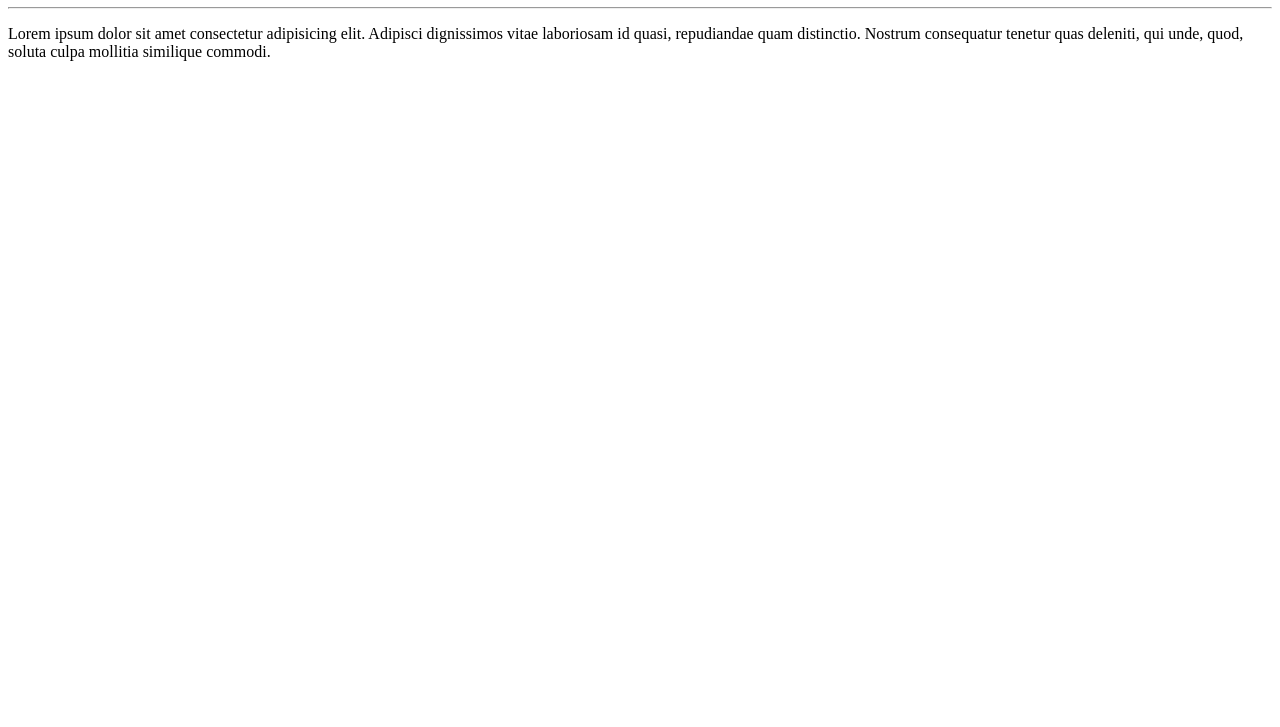
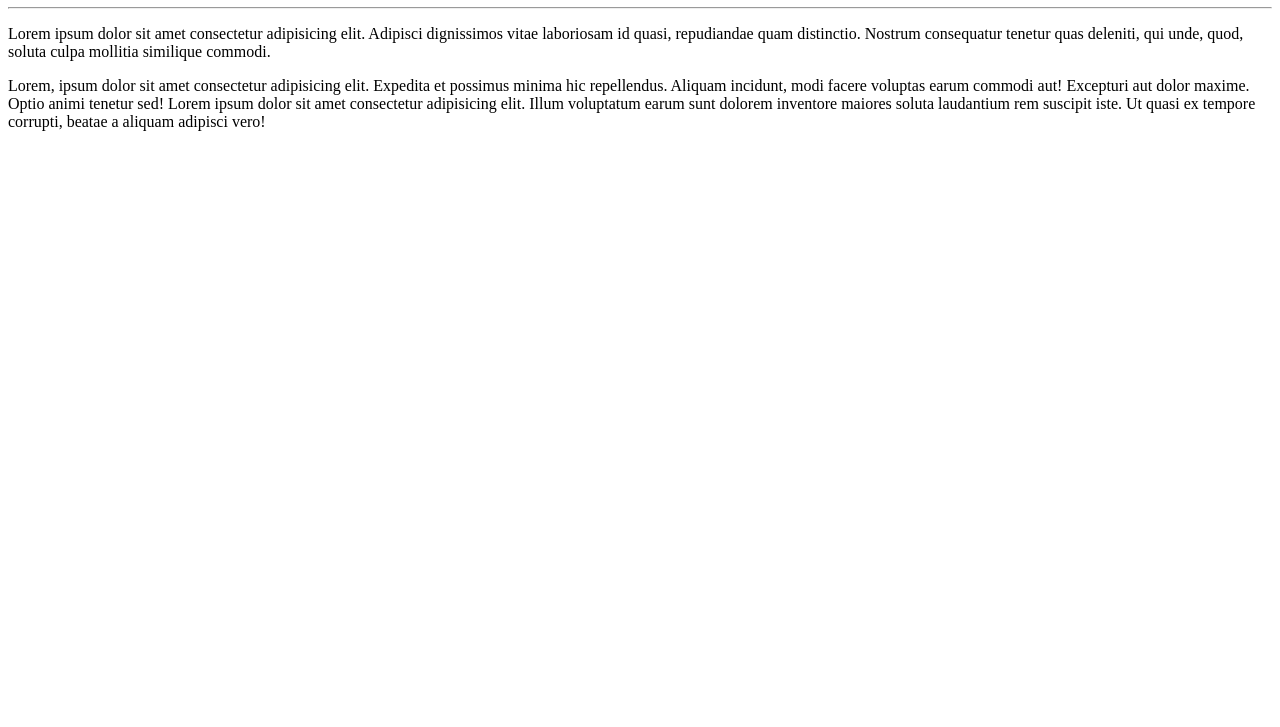
Before and after one commit to izuki005/Ola-mundo, a plain HTML site: page SITE-EXEMPLO/index.html in a window 1280 px wide. Shown: the part 73-800 px from the top of the page. Drawn offline with Linux system fonts and the light colour scheme.

Commit message:
adicionei um parágrafo

```diff
--- a/SITE-EXEMPLO/index.html
+++ b/SITE-EXEMPLO/index.html
@@ -9,5 +9,6 @@
     <h1>Olá, mundo</h1>
     <hr>
     <p>Lorem ipsum dolor sit amet consectetur adipisicing elit. Adipisci dignissimos vitae laboriosam id quasi, repudiandae quam distinctio. Nostrum consequatur tenetur quas deleniti, qui unde, quod, soluta culpa mollitia similique commodi.</p>
+    <p>Lorem, ipsum dolor sit amet consectetur adipisicing elit. Expedita et possimus minima hic repellendus. Aliquam incidunt, modi facere voluptas earum commodi aut! Excepturi aut dolor maxime. Optio animi tenetur sed! Lorem ipsum dolor sit amet consectetur adipisicing elit. Illum voluptatum earum sunt dolorem inventore maiores soluta laudantium rem suscipit iste. Ut quasi ex tempore corrupti, beatae a aliquam adipisci vero!</p>
 </body>
 </html>
```
